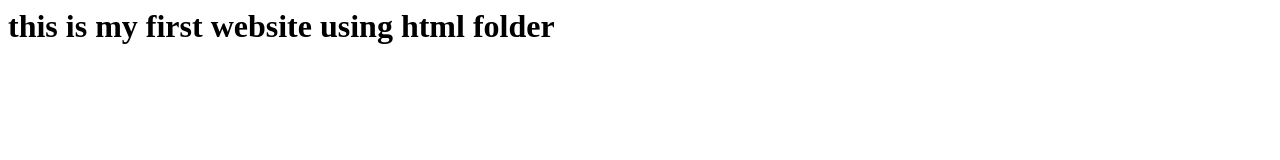
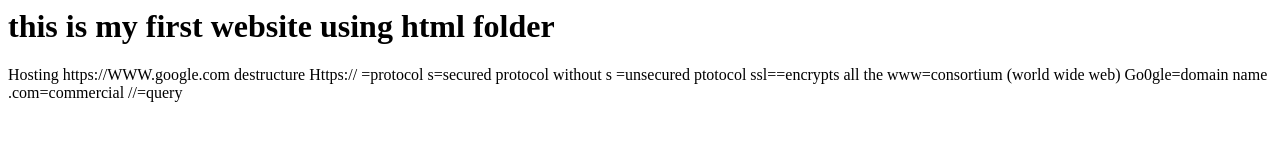
Before and after one commit to SilentCat24/first_website, a plain HTML site: page index.html in a window 1280 px wide. Drawn offline with Linux system fonts and the light colour scheme.

Commit message:
update index.html

```diff
--- a/index.html
+++ b/index.html
@@ -1,3 +1,4 @@
+
 <html>
 <head>
 <title>
@@ -9,4 +10,16 @@ my first project
 this is my first website using html folder
 </h1>
 </body>
+<p>
+
+Hosting
+https://WWW.google.com destructure
+Https:// =protocol
+s=secured protocol without s =unsecured ptotocol
+ssl==encrypts all the
+www=consortium (world wide web)
+Go0gle=domain name
+.com=commercial
+//=query </p>
 </body>
+</html>
```
